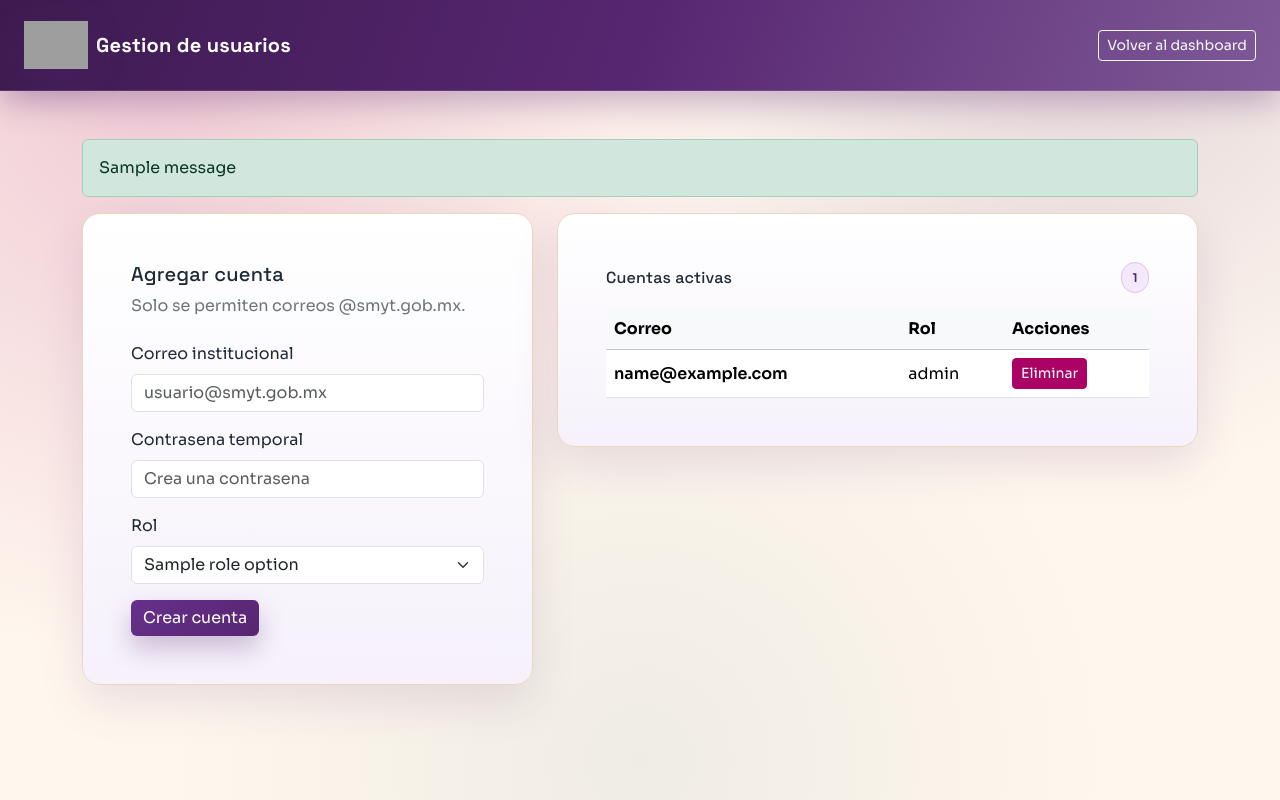
After one commit to Starligth99/Corralon, a Django app: template vehiculos/templates/Vehiculos/usuarios.html in a window 1280 px wide. The commit adds this page. Run offline with Django 5.2, Linux system fonts and the light colour scheme; the template is opened without the code that fills it: most values are stand-ins (such as "Sample title", 1, 10 or a date in 2020); one stand-in notice (Sample message) is shown; some libraries are stand-ins or nearby versions; grey boxes are pictures that could not be loaded.

Commit message:
correcciones pt1

```diff
--- a/vehiculos/templates/Vehiculos/dashboard.html
+++ b/vehiculos/templates/Vehiculos/dashboard.html
@@ -445,6 +445,12 @@
             Correcciones
           </a>
           {% endif %}
+          {% if can_usuarios %}
+          <a class="action-link" href="{% url 'usuarios' %}">
+            <span class="action-badge">U</span>
+            Gestion de usuarios
+          </a>
+          {% endif %}
         </div>
       </nav>
     </section>
--- /dev/null
+++ b/vehiculos/templates/Vehiculos/usuarios.html
@@ -0,0 +1,200 @@
+{% load static %}
+<!DOCTYPE html>
+<html lang="es">
+<head>
+  <meta charset="UTF-8">
+  <meta name="viewport" content="width=device-width, initial-scale=1">
+  <title>Usuarios | Corralon</title>
+  <link rel="stylesheet" href="{% static 'bootstrap-5.3.8-dist/css/bootstrap.min.css' %}">
+  <link rel="stylesheet" href="https://fonts.googleapis.com/css2?family=Space+Grotesk:wght@400;500;600;700&family=Sora:wght@300;400;500;600;700&display=swap">
+  <style>
+    :root {
+      --primary: #572671;
+      --secondary: #FEE6C4;
+      --accent-1: #AA0365;
+      --accent-2: #91ABA5;
+      --brand-900: #3d1b50;
+      --brand-700: #572671;
+      --line: #ead7c0;
+      --bg-soft: #fff7ee;
+      --text-main: #1f2937;
+      --text-muted: #6b7280;
+      --shadow-soft: 0 18px 45px rgba(87, 38, 113, 0.12);
+      --font-sans: "Sora", "Segoe UI", sans-serif;
+      --font-display: "Space Grotesk", "Sora", sans-serif;
+    }
+
+    body {
+      background:
+        radial-gradient(circle at 12% 10%, rgba(170, 3, 101, 0.18), transparent 44%),
+        radial-gradient(circle at 85% 0%, rgba(87, 38, 113, 0.16), transparent 36%),
+        radial-gradient(circle at 50% 95%, rgba(145, 171, 165, 0.14), transparent 48%),
+        var(--bg-soft);
+      color: var(--text-main);
+      min-height: 100vh;
+      font-family: var(--font-sans);
+    }
+
+    .topbar {
+      background: linear-gradient(110deg, var(--brand-900), var(--brand-700), #7f5a97);
+      box-shadow: 0 12px 32px rgba(87, 38, 113, 0.3);
+      border-bottom: 1px solid rgba(255, 255, 255, 0.12);
+    }
+
+    .brand-mark {
+      height: 48px;
+      width: auto;
+      filter: drop-shadow(0 10px 16px rgba(87, 38, 113, 0.3));
+    }
+
+    .surface {
+      border: 1px solid var(--line);
+      border-radius: 18px;
+      background: linear-gradient(180deg, #ffffff 0%, #f6f1fb 100%);
+      box-shadow: var(--shadow-soft);
+      animation: riseIn 520ms ease;
+    }
+
+    .badge-soft {
+      border-radius: 999px;
+      padding: 0.35rem 0.65rem;
+      font-size: 0.75rem;
+      font-weight: 600;
+      color: #572671;
+      background: #f3e9f8;
+      border: 1px solid #dec2f0;
+    }
+
+    .btn-primary {
+      background: linear-gradient(135deg, #66308b, var(--primary));
+      border: none;
+      box-shadow: 0 12px 26px rgba(87, 38, 113, 0.28);
+    }
+
+    .btn-primary:hover,
+    .btn-primary:focus {
+      background: linear-gradient(135deg, #5d2c80, #4d2264);
+      border-color: transparent;
+      box-shadow: 0 16px 30px rgba(87, 38, 113, 0.32);
+    }
+
+    .btn-danger {
+      background-color: var(--accent-1);
+      border-color: var(--accent-1);
+    }
+
+    .btn-danger:hover,
+    .btn-danger:focus {
+      background-color: #7f024c;
+      border-color: #7f024c;
+    }
+
+    h1, h2, h3, .navbar-brand {
+      font-family: var(--font-display);
+      letter-spacing: 0.01em;
+    }
+
+    @keyframes riseIn {
+      from { opacity: 0; transform: translateY(10px); }
+      to { opacity: 1; transform: translateY(0); }
+    }
+  </style>
+</head>
+<body>
+  <nav class="navbar navbar-dark topbar py-3">
+    <div class="container-fluid px-4">
+      <span class="navbar-brand fw-bold d-flex align-items-center gap-2">
+        <img src="{% static 'Img/Escudo_PolicÃ­a_Federal_2019.png' %}" alt="Escudo Policia Federal" class="brand-mark">
+        <span>Gestion de usuarios</span>
+      </span>
+      <a href="{% url 'dashboard' %}" class="btn btn-outline-light btn-sm">Volver al dashboard</a>
+    </div>
+  </nav>
+
+  <main class="container my-4 my-lg-5">
+    {% if messages %}
+    <section class="mb-3">
+      {% for message in messages %}
+      <div class="alert alert-{{ message.tags|default:'info' }} mb-2">{{ message }}</div>
+      {% endfor %}
+    </section>
+    {% endif %}
+
+    <div class="row g-4">
+      <div class="col-lg-5">
+        <section class="surface p-4 p-lg-5">
+          <h1 class="h5 mb-2">Agregar cuenta</h1>
+          <p class="text-secondary mb-4">Solo se permiten correos @smyt.gob.mx.</p>
+          <form method="post" action="{% url 'usuarios' %}">
+            {% csrf_token %}
+            <input type="hidden" name="action" value="create">
+            <div class="mb-3">
+              <label class="form-label">Correo institucional</label>
+              <input type="email" class="form-control" name="email" placeholder="usuario@smyt.gob.mx" required autocomplete="off">
+            </div>
+            <div class="mb-3">
+              <label class="form-label">Contrasena temporal</label>
+              <input type="password" class="form-control" name="password" placeholder="Crea una contrasena" required autocomplete="new-password">
+            </div>
+            <div class="mb-3">
+              <label class="form-label">Rol</label>
+              <select class="form-select" name="role" required>
+                {% for value, label in role_options %}
+                <option value="{{ value }}">{{ label }}</option>
+                {% endfor %}
+              </select>
+            </div>
+            <button type="submit" class="btn btn-primary">Crear cuenta</button>
+          </form>
+        </section>
+      </div>
+      <div class="col-lg-7">
+        <section class="surface p-4 p-lg-5">
+          <div class="d-flex justify-content-between align-items-center mb-3">
+            <h2 class="h6 mb-0">Cuentas activas</h2>
+            <span class="badge-soft">{{ usuarios|length }}</span>
+          </div>
+          {% if usuarios %}
+          <div class="table-responsive">
+            <table class="table align-middle mb-0">
+              <thead class="table-light">
+                <tr>
+                  <th>Correo</th>
+                  <th>Rol</th>
+                  <th>Acciones</th>
+                </tr>
+              </thead>
+              <tbody>
+                {% for usuario in usuarios %}
+                <tr>
+                  <td class="fw-semibold">{{ usuario.email }}</td>
+                  <td>{{ usuario.role_label }}</td>
+                  <td>
+                    {% if usuario.is_self %}
+                    <span class="text-secondary small">Sesion actual</span>
+                    {% else %}
+                    <form method="post" action="{% url 'usuarios' %}" class="d-inline">
+                      {% csrf_token %}
+                      <input type="hidden" name="action" value="delete">
+                      <input type="hidden" name="user_id" value="{{ usuario.id }}">
+                      <button type="submit" class="btn btn-sm btn-danger" onclick="return confirm('¿Eliminar la cuenta {{ usuario.email }}?');">Eliminar</button>
+                    </form>
+                    {% endif %}
+                  </td>
+                </tr>
+                {% endfor %}
+              </tbody>
+            </table>
+          </div>
+          {% else %}
+          <div class="text-secondary">No hay cuentas registradas aun.</div>
+          {% endif %}
+        </section>
+      </div>
+    </div>
+  </main>
+
+  <script src="{% static 'bootstrap-5.3.8-dist/js/bootstrap.bundle.min.js' %}"></script>
+  <script src="{% static 'js/no-autocomplete.js' %}"></script>
+</body>
+</html>
--- a/vehiculos/urls.py
+++ b/vehiculos/urls.py
@@ -9,6 +9,7 @@ urlpatterns = [
     path('vehiculos/inventario/', views.vehiculos_list, name='vehiculos'),
     path('vehiculos/liberar/', views.liberar_vehiculo, name='liberar_vehiculo'),
     path('vehiculos/depositos/', views.depositos_view, name='depositos'),
+    path('usuarios/', views.usuarios_view, name='usuarios'),
     path('vehiculos/correcciones/solicitar/', views.solicitar_correccion, name='solicitar_correccion'),
     path('vehiculos/correcciones/', views.solicitudes_correccion, name='solicitudes_correccion'),
     path('logout/', views.logout_view, name='logout'),
```
Also changed, not shown: vehiculos/views.py (+120 -0 lines).
